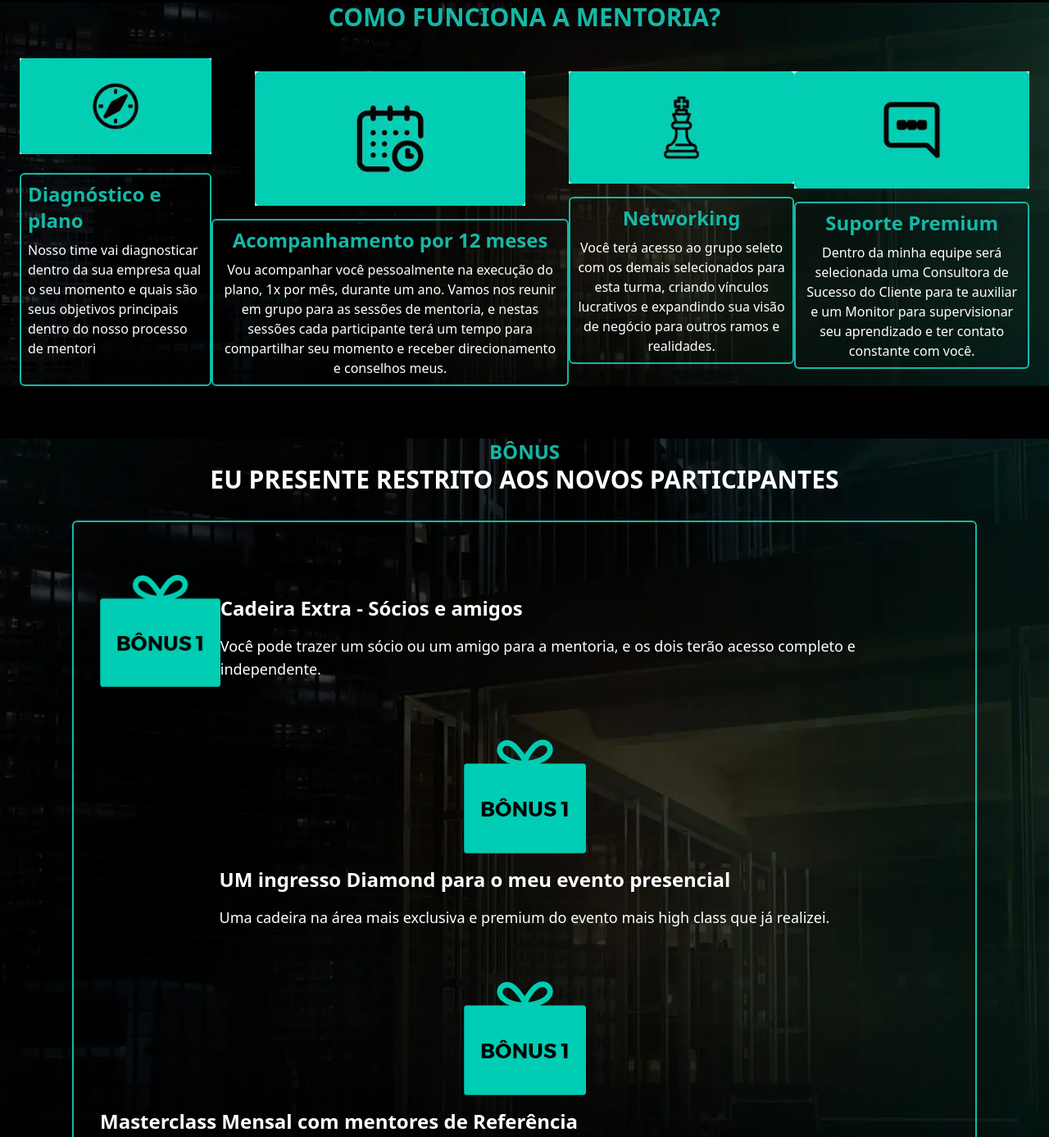
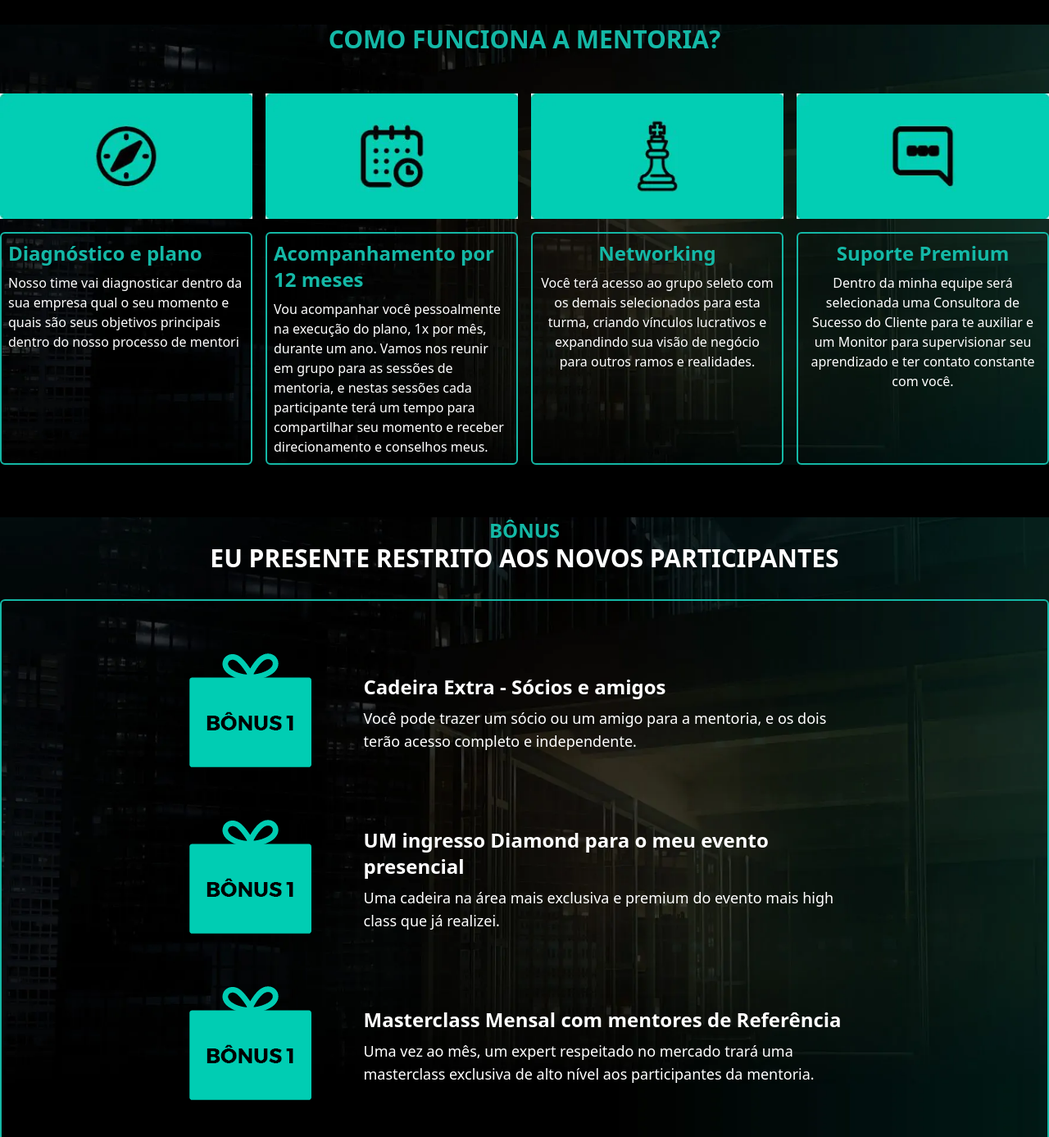
Before and after one commit to iamcelestino/Mentoria-PVD, a website: page src/Index.html in a window 1280 px wide. Shown: the part 842-2229 px from the top of the page at 82% size. Drawn offline with Linux system fonts and the light colour scheme.

Commit message:
fix: solve responsiveness issues

```diff
--- a/src/Index.html
+++ b/src/Index.html
@@ -7,12 +7,12 @@
     <link rel="stylesheet" href="./output.css">
 </head>
 <body class="bg-black ">
-    <section id="Introdução" class="bg-[url(../images/fundo2.png)] w-full h-full bg-cover bg-center">
+     <section id="Introdução" class="bg-[url(../images/fundo2.png)] w-full h-full bg-cover bg-center">
         <div class="container">
-            <div class="flex flex-col items-center justify-center  md:flex-row md:py-16">
-                <div id="descrição" class="md:w-2/4 ">
-                    <div class="px-12 pt-12  md:px-0 md:pt-0">
-                        <img class=" md:w-2/4" src="../images/mentoria-logo.png" alt="logotipo">
+            <div class="flex flex-col items-center justify-center  md:flex-row  md:py-16">
+                <div id="descrição" class="flex items-center flex-col  md:w-2/4">
+                    <div class="px-12 pt-12 text-center sm:flex sm:items-center  md:px-0  md:pt-0">
+                        <img class="sm:w-full md:w-2/4" src="../images/mentoria-logo.png" alt="logotipo">
                     </div>
                     <h1 class="text-center text-teal-500 font-bold text-3xl my-8 md:text-left">ESTOU A PROCURA DE EMPRESÁRIOS COM ALTO POTENCIAL DE EXPANSÃO</h1>
                     <p class="text-white font-bold text-xl pb-4">Se você é um deles, <span class="text-teal-500">eu vou trabalhar pessoalmente no seu negócio</span> na única meta de te ajudar a se
@@ -23,7 +23,7 @@
                             <button class="bg-green-400 p-4 font-bold text-center rounded-md hover:scale-105">QUERO  FAZER MINHA APLICAÇÃO AGORA</button>
                     </div>
                 </div>
-                <div class=" sm:w-2/4">
+                <div class=" sm:w-2/2 md:w-2/4">
                     <img src="../images/chris_terno.png" alt="">
                 </div>
             </div>
@@ -33,42 +33,42 @@
     <section id="forma-de-funcionamento" class="bg-[url(../images/fundo2.png)] w-full h-full bg-cover bg-center">
         <div class="container">
             <h1 class="text-teal-500 text-3xl font-bold text-center my-8">COMO FUNCIONA A MENTORIA?</h1>
-            <div class="md:flex">
-                <div class="flex flex-col items-center align-center">
-                    <div class="mb-4 grow">
+            <div class="md:grid md:grid-cols-4 md:place-items-center md:place-self-center  md:place-content-stretch md:gap-4">
+                <div class="flex flex-col items-center justify-center h-full  md:grow">
+                    <div class="my-4 md:grow">
                         <img src="../images/icones.webp" alt="">
                     </div>
-                    <div class="border-2 border-teal-500 rounded-md p-2">
+                    <div class="border-2 border-teal-500 rounded-md h-full p-2 md:grow">
                         <h2 class="text-teal-500 text-2xl font-bold mb-2">Diagnóstico e plano</h2>
-                        <p class="text-white">Nosso time vai diagnosticar dentro da sua empresa qual o seu momento e quais são seus objetivos principais dentro do nosso processo de mentori</p>a.
+                        <p class="text-white">Nosso time vai diagnosticar dentro da sua empresa qual o seu momento e quais são seus objetivos principais dentro do nosso processo de mentori</p>
                     </div>
                 </div>
 
-                <div class="flex flex-col items-center align-center ">
-                    <div class="my-4 grow">
+                <div class="flex flex-col items-center justify-center h-full  md:grow">
+                    <div class="my-4 md:grow">
                         <img src="../images/icones2.webp" alt="">
                     </div>
-                    <div class="border-2 border-teal-500 rounded-md p-2 text-center">
+                    <div class="border-2 border-teal-500 rounded-md h-full p-2 md:grow">
                         <h2 class="text-teal-500 text-2xl font-bold mb-2">Acompanhamento por 12 meses</h2>
                         <p class="text-white">Vou acompanhar você pessoalmente na execução do plano, 1x por mês, durante um ano. Vamos nos reunir em grupo para as sessões de mentoria, e nestas sessões cada participante terá um tempo para compartilhar seu momento e receber direcionamento e conselhos meus.</p>
                     </div>
                 </div>
 
-                <div class="flex flex-col items-center align-center ">
-                    <div class="my-4">
+                <div class="flex flex-col items-center justify-center h-full   md:grow">
+                    <div class="my-4  md:grow">
                         <img src="../images/icones3.webp" alt="">
                     </div>
-                    <div class="border-2 border-teal-500 rounded-md p-2 text-center">
+                    <div class="border-2 border-teal-500 rounded-md p-2 text-center h-full md:grow">
                         <h2 class="text-teal-500 text-2xl font-bold mb-2 ">Networking</h2>
                         <p class="text-white">Você terá acesso ao grupo seleto com os demais selecionados para esta turma, criando vínculos lucrativos e expandindo sua visão de negócio para outros ramos e realidades.</p>
                     </div>
                 </div>
 
-                <div class="flex flex-col items-center align-center">
-                    <div class="my-4">
+                <div class="flex flex-col items-center justify-center h-full   md:grow">
+                    <div class="my-4 md:grow">
                         <img src="../images/icones4.webp" alt="">
                     </div>
-                    <div class="border-2 border-teal-500 rounded-md p-2 text-center">
+                    <div class="border-2 border-teal-500 rounded-md p-2 text-center h-full md:grow">
                         <h2 class="text-teal-500 text-2xl font-bold mb-2 ">Suporte Premium</h2>
                         <p class="text-white">Dentro da minha equipe será selecionada uma Consultora de Sucesso do Cliente para te auxiliar e um Monitor para supervisionar seu aprendizado e ter contato constante com você.</p>
                     </div>
@@ -77,39 +77,40 @@
         </div>
     </section>
 
-    <section id="Bonús" class="bg-[url(../images/fundo2.png)] w-full h-full bg-cover bg-center sm:px-16">
+     <section id="Bonús" class="bg-[url(../images/fundo2.png)] w-full h-full bg-cover bg-center">
         <div class="container">
             <div class="text-center mt-16 mb-8">
                 <h4 class="font-bold text-teal-500 text-2xl">BÔNUS</h4>
                 <h1 class="font-bold text-white text-3xl">EU PRESENTE RESTRITO AOS NOVOS PARTICIPANTES</h1>
             </div>
-            <div class="text-white border-2 border-teal-500 rounded-md px-8 py-16">
-                <div class="flex flex-col items-center sm:flex-row">
-                    <div class="sm:2/4">
+            <div class="text-white border-2 border-teal-500 rounded-md px-8 py-16 flex-row">
+
+                <div class="flex flex-col items-center md:flex-row md:justify-center md:gap-16">
+                    <div class="">
                         <img src="../images/bonus.webp" alt="">
                     </div>
-                    <div class="text-center sm:2/4 sm:text-left">
-                        <h3 class="text-2xl font-bold my-4">Cadeira Extra - Sócios e amigos</h3>
+                    <div class="text-center md:text-left md:w-2/4">
+                        <h3 class="text-2xl font-bold my-2">Cadeira Extra - Sócios e amigos</h3>
                         <p class="text-lg">Você pode trazer um sócio ou um amigo para a mentoria, e os dois terão acesso completo e independente.</p>
                     </div>
                 </div>
 
-                <div class="flex flex-col items-center my-16">
-                    <div class="">
+                <div class="flex flex-col items-center my-16  md:my-16  md:flex-row md:justify-center md:gap-16">
+                    <div class="flex items-center">
                         <img src="../images/bonus.webp" alt="">
                     </div>
-                    <div class="text-center sm:text-left">
-                        <h3 class="text-2xl font-bold my-4">UM ingresso Diamond para o meu evento presencial</h3>
+                    <div class="text-center md:text-left md:w-2/4">
+                        <h3 class="text-2xl font-bold my-2">UM ingresso Diamond para o meu evento presencial</h3>
                         <p class="text-lg">Uma cadeira na área mais exclusiva e premium do evento mais high class que já realizei.</p>
                     </div>
                 </div>
 
-                <div class="flex flex-col items-center ">
+                <div class="flex flex-col items-center md:flex-row md:justify-center md:gap-16">
                     <div class="">
                         <img src="../images/bonus.webp" alt="">
                     </div>
-                    <div class="text-center sm:text-left">
-                        <h3 class="text-2xl font-bold my-4">Masterclass Mensal com mentores de Referência</h3>
+                    <div class=" text-center md:text-left md:w-2/4">
+                        <h3 class="text-2xl font-bold my-2">Masterclass Mensal com mentores de Referência</h3>
                         <p class="text-lg">Uma vez ao mês, um expert respeitado no mercado trará uma masterclass exclusiva de alto nível aos participantes da mentoria.</p>
                     </div>
                 </div>
@@ -117,7 +118,7 @@
         </div>
     </section>
 
-    <section id="Concheca'mentor" class="bg-[url(../images/fundo2.png)] w-full h-full bg-cover bg-center">
+     <section id="Concheca'mentor" class="bg-[url(../images/fundo2.png)] w-full h-full bg-cover bg-center">
         <div class="container">
             <div class="md:flex items-center">
                 <div class="text-white text-center pt-8 md:w-2/4 md:text-left">
@@ -152,9 +153,9 @@
             </div>
         </div>
     </section>
-    <footer class="bg-teal-400 py-8">
-        <div class="container text-center px-16 flex flex-col items-center">
-            <img class="w-2/4" src="../images/mentoria_2.webp" alt="">
+    <footer class="bg-teal-400 pt-8 pb-4">
+        <div class="container text-center flex flex-col items-center">
+            <img class="" src="../images/mentoria_2.webp" alt="">
             <p class="mt-4 text-white">Política de Privacidade</p>
         </div>
     </footer>
--- a/tailwind.config.js
+++ b/tailwind.config.js
@@ -7,10 +7,6 @@ module.exports = {
       extend: {},
       container: {
         center: true,
-        padding: {
-          DEFAULT: '1rem',
-          sm: '1.5rem',
-        }
       }
     },
     plugins: [],
```
Also changed, not shown: src/output.css.
